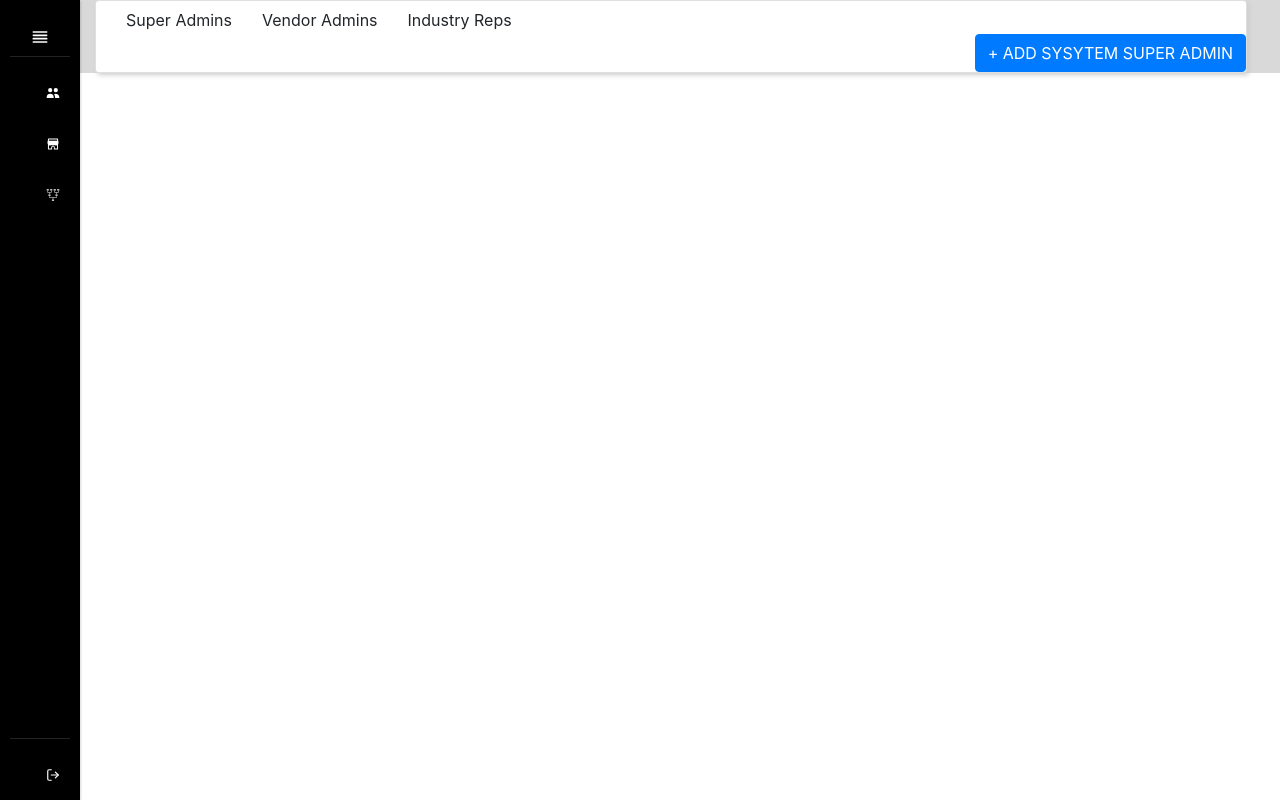
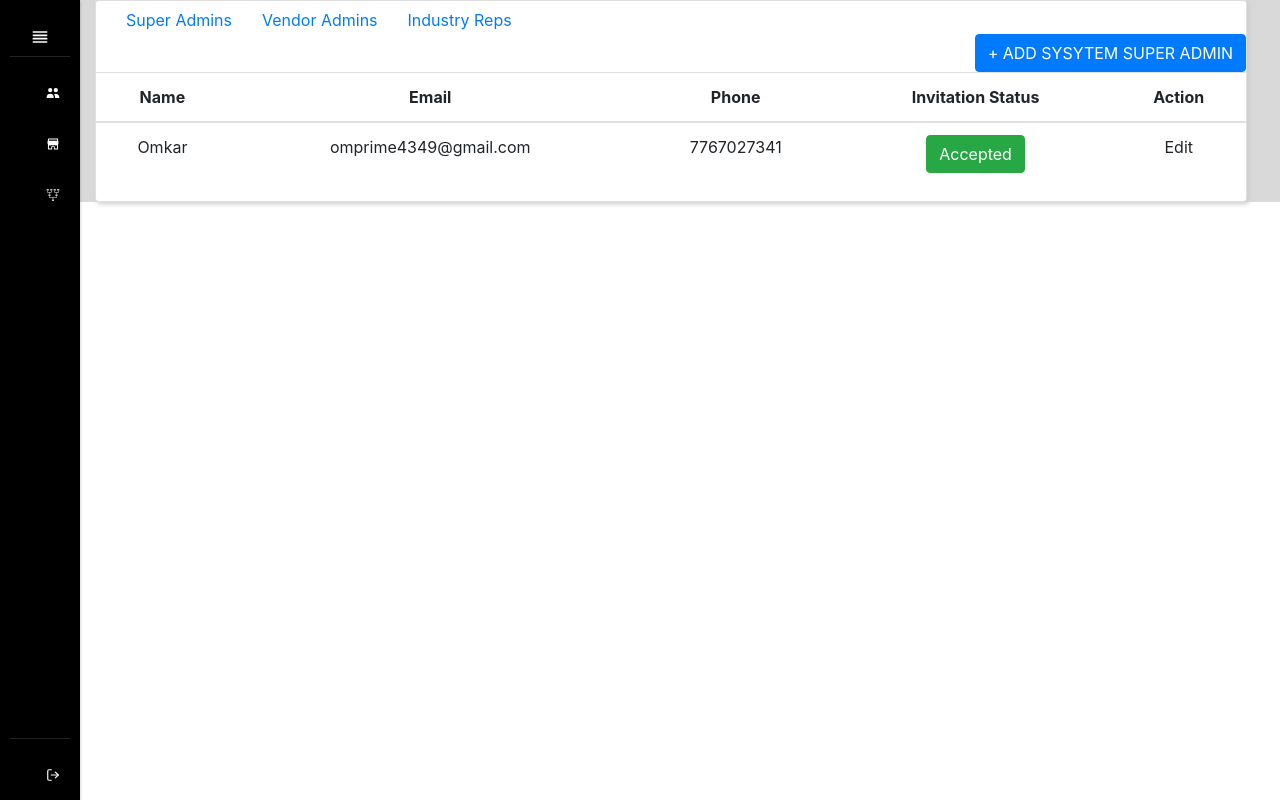
Before and after one commit to omkarjadhav24/uistudy, a React (Create React App) app: page /user-management in a window 1280 px wide. Built offline with nearby package versions, Linux system fonts and the light colour scheme.

Commit message:
new-user admin

```diff
--- /dev/null
+++ b/src/components/usermanagement/useradmins/useradmin.js
@@ -0,0 +1,30 @@
+import React, { Component } from 'react'
+class UserAdmin extends Component{
+    render(){
+        return(
+            <>
+            <table className="table">
+                    <thead>
+                    <tr>
+                    <th scope="col">Name</th>
+                    <th scope="col">Email</th>
+                    <th scope="col">Phone</th>
+                    <th scope="col">Invitation Status</th>
+                    <th scope="col">Action</th>
+                    </tr>
+                    </thead>
+                    <tbody>
+                    <tr>
+                    <td>Omkar</td>
+                    <td>omprime4349@gmail.com</td>
+                    <td>7767027341</td>
+                    <td> <button className="btn btn-success" >Accepted</button> </td>
+                    <td> Edit</td>
+                    </tr>
+                    </tbody>
+            </table>
+            </>
+        );
+    };
+}
+export default UserAdmin;
--- a/src/components/usermanagement/userm.css
+++ b/src/components/usermanagement/userm.css
@@ -16,3 +16,20 @@
 .superadminbtn button{
     float: right;
 }
+@media only screen and (max-width: 480px){
+    .superadminbtn button{
+        float: left;
+    }
+    /* .nav div{
+        flex-wrap:wrap;
+    } */
+ }
+ @media only screen and (max-width: 1024px){
+    .superadminbtn button{
+        float: right;
+        margin-right: 80px;
+    }
+    /* .nav div{
+        flex-wrap:wrap;
+    } */
+ }
--- a/src/components/usermanagement/userm.js
+++ b/src/components/usermanagement/userm.js
@@ -1,5 +1,5 @@
 import React, { Component } from 'react'
-
+import UserAdmin from '../../components/usermanagement/useradmins/useradmin'
 import './userm.css'
 class Userm extends Component{
     render(){
@@ -7,12 +7,15 @@ class Userm extends Component{
             <>
             <div className="card-item">
                 <nav className="nav" >
-                    <div>Super Admins</div>
-                    <div>Vendor Admins</div>
-                    <div>Industry  Reps</div>
+                    <div className="text-primary">Super Admins</div>
+                    <div className="text-primary">Vendor Admins</div>
+                    <div className="text-primary">Industry  Reps</div>
                 </nav>
                 <div className="superadminbtn" >
-                <button type="button" class="btn btn-primary">+ ADD SYSYTEM SUPER ADMIN</button>
+                <button type="button" className="btn btn-primary">+ ADD SYSYTEM SUPER ADMIN</button>
+                </div>
+                <div className="superadmins">
+                   <UserAdmin/>
                 </div>
             </div>
             </>
```
